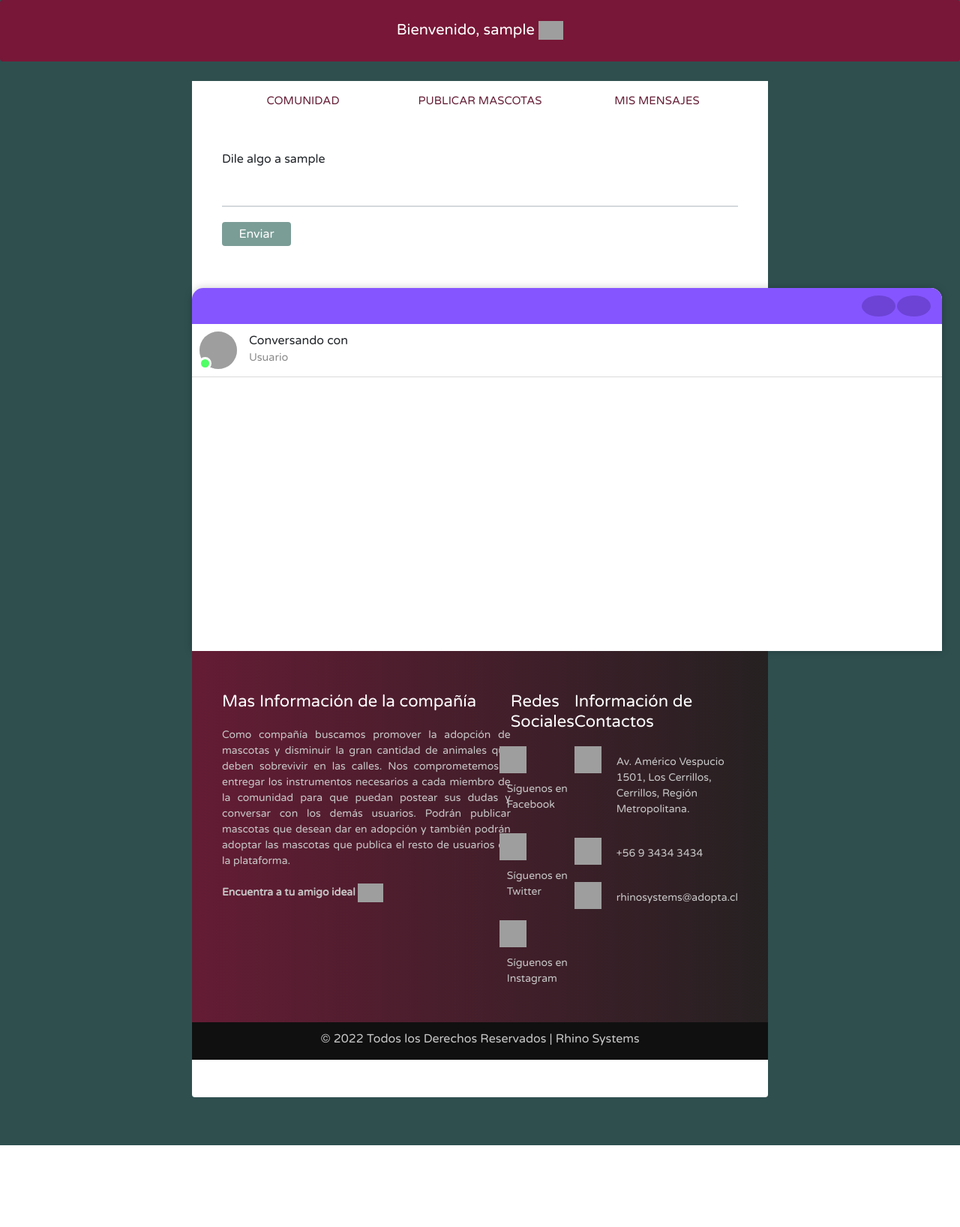
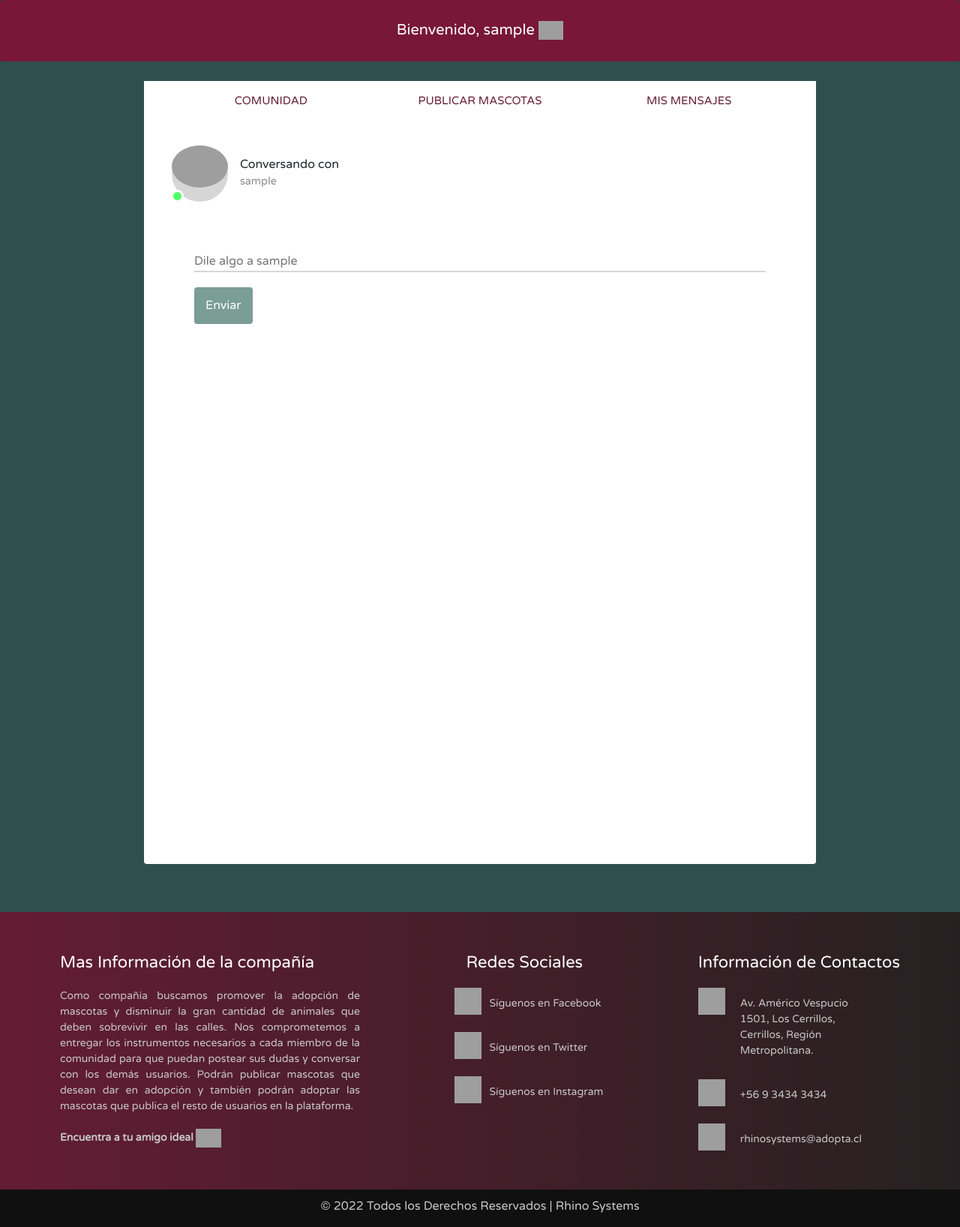
Before and after one commit to PepLascar/adopta-app, a Django app: page /inbox/1 in a window 1280 px wide. Shown: the part 75-1711 px from the top of the page at 75% size. Before the commit the page ends 1602 px from the top, so only its background shows below. Run offline with Django 3.2, Linux system fonts and the light colour scheme; the visitor is signed in with stand-in values (Sample User, id 1); data comes from the database, SQL or seed files in the repository; data that the repository does not hold is empty; some libraries are stand-ins or nearby versions; grey boxes are pictures that could not be loaded.

Commit message:
various desing fixes

```diff
--- a/adopta/core/templates/crear.html
+++ b/adopta/core/templates/crear.html
@@ -24,6 +24,8 @@
     <label for="image">Subir foto</label>
     <input id="image" type="file" name="image" required>
 
+
+
     <button type='submit' id='submit'>Publicar mi mascota en Adopta</button>
 </form>
 {% endblock %}
--- a/adopta/core/templates/editPet.html
+++ b/adopta/core/templates/editPet.html
@@ -10,7 +10,9 @@
 
 <form action="" method="POST" enctype='multipart/form-data' id="formulario-editar">
     {% csrf_token %}
-    {{ form.as_p }}
+
+    {{ form.as_ul }}
+
     <input type="submit"  class="btn btn-primary" value="Editar"/>
     {# <div id="mensaje" class="alert alert-success" role="alert">{{mensaje}}{{mensaje2}}</div> #}
 </form>
--- a/adopta/social/static/styl.css
+++ b/adopta/social/static/style.css
@@ -5,7 +5,7 @@ body{
 }
 .main{
 	background: white;
-	width: 60%;
+	width: 70%;
 	margin: 5% auto;
 	border-radius: 4px;
 	padding-bottom: 50px;
@@ -390,10 +390,12 @@ button#submit:hover {
 }
 
 /*PET PROFILE*/
+
 #pet-profile{
   text-align: center;
   padding-top: 10%;
   font-size: 12px;
+  list-style: none;
 }
 
 .pet-image{
@@ -420,12 +422,31 @@ button#submit:hover {
   text-align: center;
 }
 
+/*Carousel comentarios*/
+.carouse-comentarios{
+  padding: 11%;
+}
+
 /* VISTA ADMIN STATS */
 .stat{
-  /*background-image: linear-gradient(to right,#641c34, rgb(239, 166, 29));*/
-  background-image: linear-gradient(#920735,rgb(239, 166, 29));
-  background-position: center;
-  border-radius: 90px;
+  background-image: linear-gradient(to right top, #1fdcb1, #7ae4ae, #abecb3, #d0f3bf, #eefbd2);
+  justify-content: center;
+}
+
+.grafico-stats{
+  display: flex;
+  margin-right: 100px;
+}
+
+.bar-chart{
+  justify-content: center;
+  font-size: 200px;
+}
+.bar-chart .p{
+  font-size: 200px;
+}
+.bar-chart2{
+  justify-content: center;
 }
 
 /* FOOTER */
@@ -542,14 +563,27 @@ footer{
   }
 }
 
+/* INBOX PROFILE IMAGE*/
+
+.inbox{
+  padding: 2%;
+}
+
+.inbox img{
+  width: 80px;
+  height: 80px;
+  border-radius: 50%;
+}
+
 /*CHAT INBOX*/
 .panel-chat-usuarios {
   display: flex;
   flex-wrap: wrap;
   flex-direction: column;
   background-color: #fff;
-  box-shadow: 0 0 12px rgba(0, 0, 0, .2);
-  width: 1000px;
+  width: 100%;
+  padding-left: 3%;
+  padding-right: 3%;
   overflow: hidden;
   border-radius: 15px 15px 0 0;
 }
@@ -557,27 +591,6 @@ footer{
   color: inherit;
   text-decoration: none;
 }
-.panel-chat-usuarios .panel-chat-header {
-  display: flex;
-  justify-content: flex-end;
-  background-color: #8555FF;
-  padding: 10px 15px;
-}
-.botones-ajuntar .boton,
-.panel-chat-usuarios .panel-chat-header .botones-chat {
-  display: inline-block;
-  width: 28px;
-  height: 28px;
-  border-radius: 50%;
-  border: 0;
-  cursor: pointer;
-  background-color: #6C43D5;
-  color: #fff;
-}
-.panel-chat-usuarios .panel-chat-header .botones-chat:hover {
-  background-color: #603BBE;
-}
-
 /* datos de usuario */
 .panel-chat-usuarios .panel-chat-body {
   display: flex;
@@ -591,14 +604,14 @@ footer{
   flex-direction: row;
   align-items: center;
   padding: 10px;
-  border-bottom: 1px solid #DADADA;
+  padding-top: 4%;
   background-color: #fff;
 }
 
 .panel-chat-usuarios .panel-chat-datos .chat-avatar {
   display: block;
-  width: 50px;
-  height: 50px;
+  width: 75px;
+  height: 75px;
   background-color: #D6D6D6;
   border-radius: 50%;
   margin-right: 1rem;
@@ -638,7 +651,7 @@ footer{
   display: block;
   padding: 15px 0;
   flex-wrap: wrap;
-  height: 365px;
+  height: 650px;
   overflow-y: auto;
   overflow-x: hidden;
 }
--- a/adopta/social/templates/social/feed.html
+++ b/adopta/social/templates/social/feed.html
@@ -1,7 +1,5 @@
 {% extends 'social/layout.html' %}
 {% load humanize %}
-
-
 {% block content %}
 
 {% if posting == True %}
--- a/adopta/social/templates/social/inbox.html
+++ b/adopta/social/templates/social/inbox.html
@@ -1,92 +1,24 @@
 {% extends 'social/layout.html' %}
 {% load humanize %}
 {% block content %}
-<form class='form' method='POST'>
-    {% csrf_token %}
-    <label for="content">Dile algo a  {{to}} </label>
-    <input type="text" name="content" required>
-    <button type='submit' class='inbox' id=''>Enviar</button>
-</form>
-
-    {% if request.user.is_authenticated %}
-        {% if user.username %}
-
-            {% comment %} {% for i in current_inbox %}
-                <h1>--{{inbox_sender.content}}</h1>
-                <h1>{{user.id}}|{{current}}</h1>
-                <h1>Sender id: {{i.sender_id}}</h1>
-                <h1>Para User id: {{i.to_user_id}}</h1>
-                <h1>{{i.content}}</h1>
-                <br><br>
-            {% endfor %} {% endcomment %}
-
-            {% comment %} {% for i in inbox_sender %}
-                {% if i.to_user_id == 3 %}
-                    <h1>{{i.content}}</h1>
-                    <h1>Sender id: {{i.sender_id}}</h1>
-                    <h1>Para User id: {{i.to_user_id}}</h1>
-                    <h1>------------------------------</h1>
-                {% endif %}
-            {% endfor %} {% endcomment %}
-
-{% comment %} Aqui obtengo lo que manda el usuario {% endcomment %}
-
-<div class="pos-chat" >
-    <table class="table">
-        {% comment %} <thead class="chat-head">
-        <tr>
-            <th scope="col">de</th>
-            <th scope="col">mensaje</th>
-            <th scope="col">enviado hace...</th>
-        </tr>
-        </thead> {% endcomment %}
-        {% for i in inboxs %}
-            {% if i.sender_id == user.id and i.to_user_id == toId or i.sender_id == toId and i.to_user_id == user.id %}
-                <tbody class="chat">
-                    <tr>
-                    {% comment %} <td>{{i.sender_id}}</td>
-                    <td>{{i.content}}</td>
-                    <td>{{i.created_at|naturaltime}}</td> {% endcomment %}
-                    </tr>
-                </tbody>
-
-                    {% comment %} <h1>{{i.to_user_id}} | {{toId}}</h1> {% endcomment %}
-                    {% comment %} {% for j in inboxs %}
-                        {% if j.sender_id == toId and j.to_user_id == user.id %}
-                            <h1>{{j.content}}</h1>
-                            <h1>{{j.created_at}}</h1>
-                            <br>
-                        {% endif %}
-                    {% endfor %} {% endcomment %}
-                    {% comment %} <h1>Sender id: {{i.sender_id}}</h1>
-                    <h1>Para User id: {{i.to_user_id}}</h1>
-                    <h1>------------------------------</h1> {% endcomment %}
-                {% endif %}
-            {% endfor %}
-        </table>
-
 
 <div class="panel-chat-usuarios">
-    <div class="panel-chat-header">
-        <div class="panel-chat-botones">
-            <button class="botones-chat" type="button">
-                <i class="fas fa-angle-down"></i>
-            </button>
-            <button class="botones-chat" type="button">
-                <i class="fas fa-times"></i>
-            </button>
-        </div>
-    </div>
     <div class="panel-chat-datos">
         <div class="chat-avatar">
-            <img src="https://picsum.photos/200/200">
+            <img src=" {{ to.profile.image.url }} ">
             <span class="estado-usuario"></span>
         </div>
         <div class="datos-usuario">
             <h5>Conversando con</h5>
-            <p>Usuario</p>
+            <p>{{to}}</p>
         </div>
     </div>
+
+    <form class='form' method='POST'>
+        {% csrf_token %}
+        <input type="text" name="content" placeholder='Dile algo a {{to}}' required>
+        <button type='submit' class='inbox' id=''>Enviar</button>
+    </form>
 
 <!--Mensajes-->
 <div class="panel-chat-body">
@@ -94,6 +26,26 @@
         {% if i.sender_id == user.id and i.to_user_id == toId or i.sender_id == toId and i.to_user_id == user.id %}
             <!-- mensaje derecha -->
             {% if i.sender_id == toId and i.to_user_id == user.id %}
+            <div class="panel-msj-izq">
+                <div class="chat-cuerpo">
+                    <div class="contenedor-msj">
+                        <td>{{i.created_at|naturaltime}}</td>
+                    </div>
+                    <div class="contenedor-msj-footer">
+                        <ul class="botones-footer">
+                            <li>
+                                <i class="fas fa-eye"></i>
+                            </li>
+                            <td>{{to}} dice: </td>
+                            <td>{{i.content}}</td>
+                        </ul>
+                    </div>
+                </div>
+            </div>
+
+            {% endif %}
+            <!-- mensaje izquierda -->
+            {% if  i.sender_id == user.id and i.to_user_id == toId %}
             <div class="panel-msj-der">
                 <div class="chat-cuerpo">
                     <div class="contenedor-msj">
@@ -104,38 +56,17 @@
                             <li>
                                 <i class="fas fa-eye"></i>
                             </li>
-                    <td>{{i.sender_id}}</td>
+                            {% comment %} <td>{{i.sender_id}}</td> {% endcomment %}
+                            <td>Yo: </td>
                             <td>{{i.content}}</td>
                         </ul>
                     </div>
                 </div>
             </div>
+
             {% endif %}
-    <!-- mensaje izquierda -->
-    {% if  i.sender_id == user.id and i.to_user_id == toId %}
-        <div class="panel-msj-izq">
-            <div class="chat-cuerpo">
-                <div class="contenedor-msj">
-                    <td>{{i.created_at|naturaltime}}</td>
-                </div>
-                <div class="contenedor-msj-footer">
-                    <ul class="botones-footer">
-                        <li>
-                            <i class="fas fa-eye"></i>
-                        </li>
-                        <td>{{i.sender_id}}</td>
-                        <td>{{i.content}}</td>
-                        </tr>
-                    </ul>
-                </div>
-            </div>
-        </div>
-    {% endif %}
-
         {% endif %}
     {% endfor %}
     </div>
-
-        {% endif %}
-    {% endif %}
+</div>
 {% endblock %}
--- a/adopta/social/templates/social/layout.html
+++ b/adopta/social/templates/social/layout.html
@@ -14,7 +14,7 @@
 		integrity="sha384-fQybjgWLrvvRgtW6bFlB7jaZrFsaBXjsOMm/tB9LTS58ONXgqbR9W8oWht/amnpF"
 		crossorigin="anonymous"></script>
 		<link rel="stylesheet" type="text/css" href="{% static 'normalize.css' %}">
-	<link rel="stylesheet" type="text/css" href="{% static 'styl.css' %}">
+	<link rel="stylesheet" type="text/css" href="{% static 'style.css' %}">
 	<link rel="stylesheet" type="text/css" href="{% static 'home.css' %}">
 </head>
 <body>
@@ -29,10 +29,15 @@
 				{% else %}
 					{% comment %} <h4 class="msg-register">Ingresa para acceder a todas las funcionalidades.</h4> {% endcomment %}
 				{% endif %}
-				</ul>
+			</ul>
+				{% if user.username == 'admin' %}
+				<li class="nav-item">
+					<a class="nav-link" href="{% url 'stats' %}">Métricas</a>
+				</li>
+				{% endif %}
 				{% if request.user.is_authenticated %}
 				<li class="nav-item">
-			  	<a class="nav-link" href="{% url 'listar' %}">¡ Quiero Adoptar !</a>
+			  		<a class="nav-link" href="{% url 'listar' %}">¡ Quiero Adoptar !</a>
 				</li>
 				<li class="dropdown">
 					<button class="dropbtn"><a class="nav-link"
--- a/adopta/social/views.py
+++ b/adopta/social/views.py
@@ -31,6 +31,9 @@ def feed(request):
 
 def mail(request, id):
 	pet = Article.objects.filter(articuloid=id)
+	if request.method == 'POST':
+		messages.success(request, 'Enviando correo ... ')
+		return redirect('feed')
 	return render(request, 'social/mail.html', {'pet':pet})
 
 @login_required
```
Also changed, not shown: adopta/core/templates/articulos.html (+19 -0 lines), adopta/core/templates/home.html (+9 -3 lines), adopta/core/templates/stats.html (+8 -2 lines), adopta/core/views.py (+11 -7 lines), adopta/social/templates/social/chat.html (+13 -2 lines), adopta/social/templates/social/mail.html (+21 -8 lines), adopta/social/templates/social/petProfile.html (+26 -4 lines), adopta/social/static/img/comentario-1.jpg (added), adopta/social/static/img/comentario-2.jpg (added), adopta/social/static/img/comentario-3.jpg (added), adopta/social/static/img/comentario-4.jpg (added), adopta/social/static/img/mascotaprotegida.jpg (added). Lines whose indentation alone changed are shown as unchanged.
